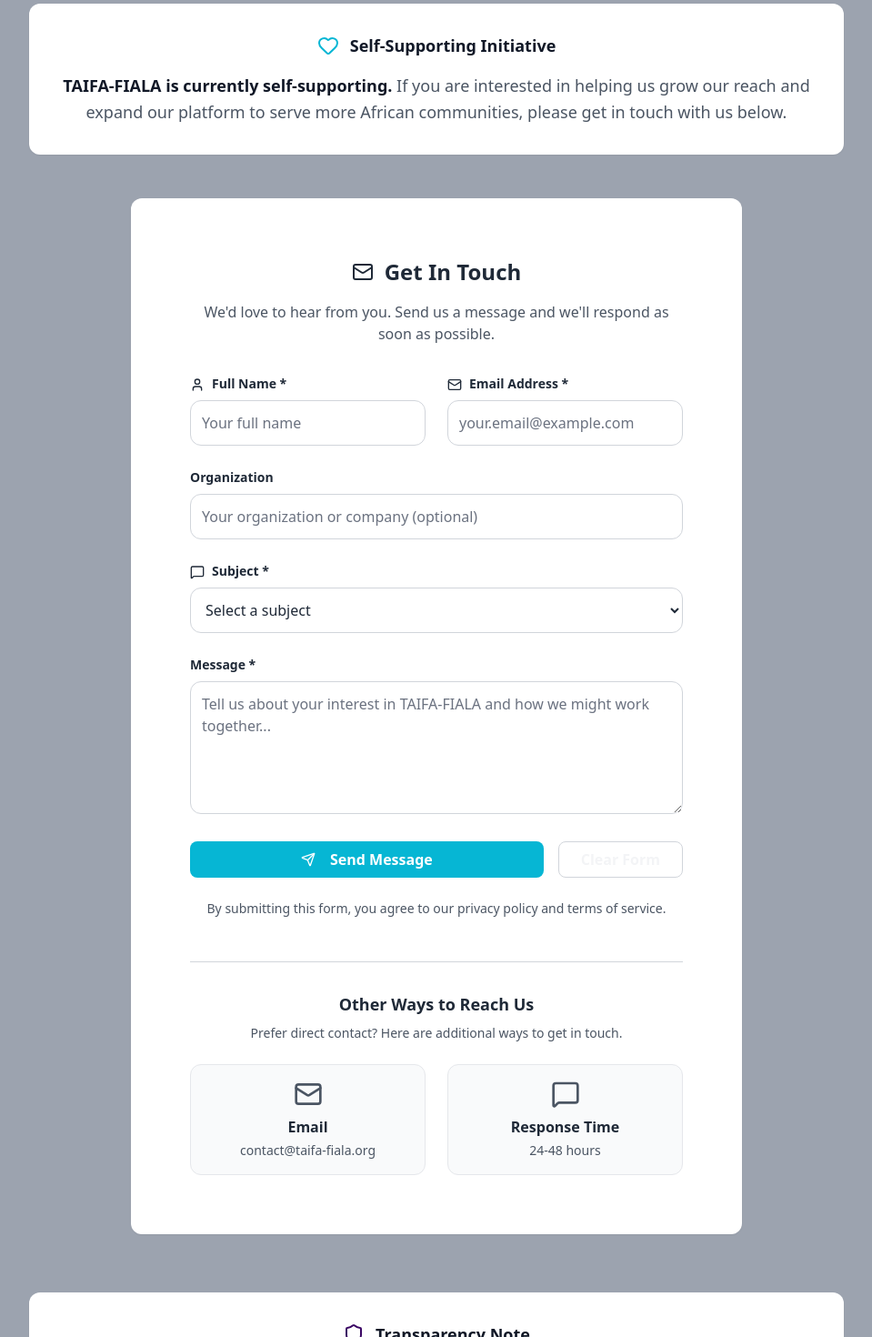
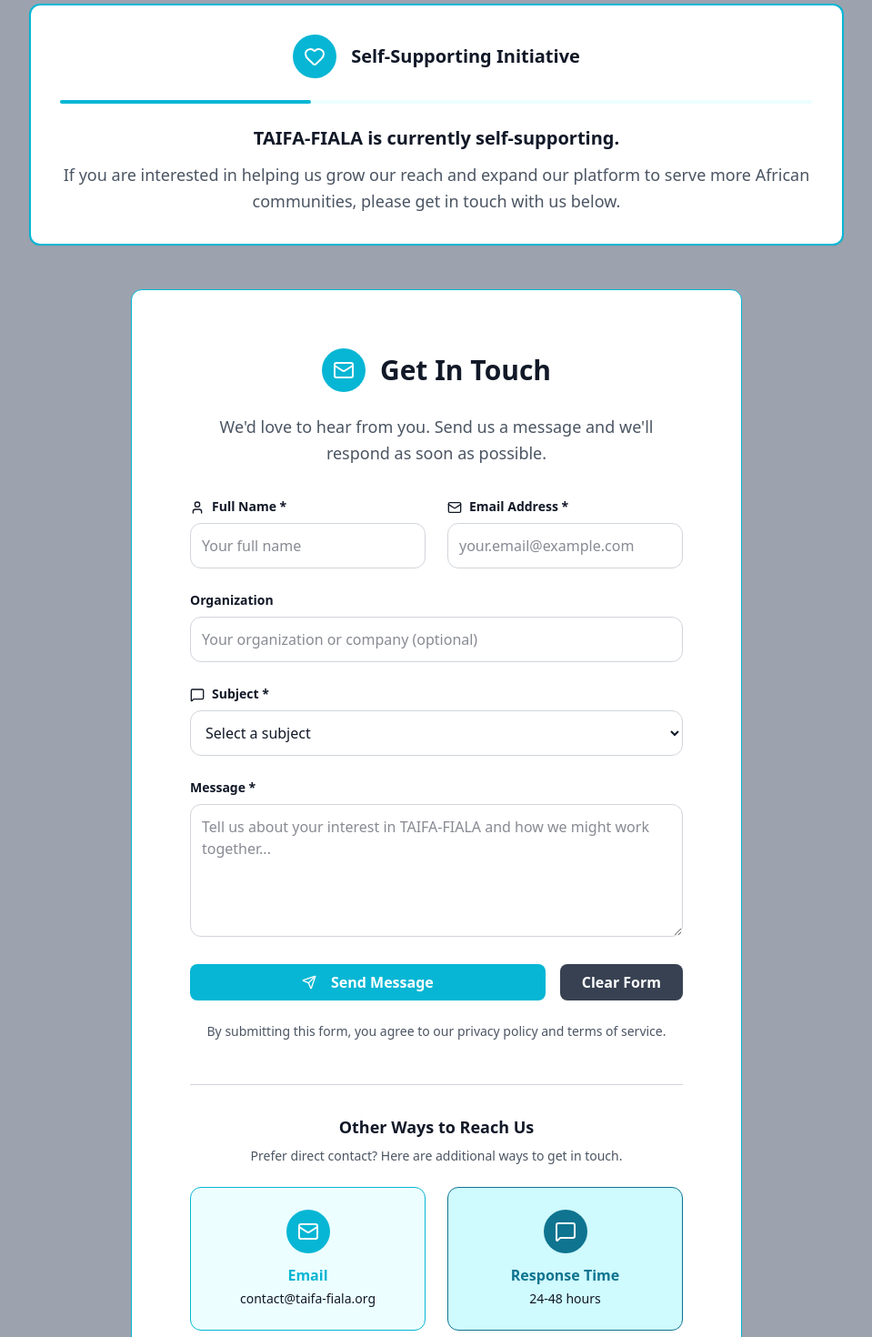
Before and after one commit to drjforrest/TAIFA-FIALA-v2, a Next.js app in the folder frontend/: page /about in a window 1280 px wide. Shown: the part 2580-4050 px from the top of the page at 91% size, without its empty margins (160-1119 px from the left). Built offline with nearby package versions, Linux system fonts and the light colour scheme.

Commit message:
feat: Enhance About and Contact pages with improved UI elements, styles, and responsiveness

```diff
--- a/frontend/src/app/about/page.tsx
+++ b/frontend/src/app/about/page.tsx
@@ -383,31 +383,49 @@
 
             {/* Funding Statement */}
             <Card
-              className="max-w-4xl mx-auto mb-12 p-8"
+              className="max-w-4xl mx-auto mb-12 p-8 transition-all duration-300 hover:shadow-lg"
               style={{
                 backgroundColor: "var(--color-card)",
-                borderColor: "var(--color-border)",
+                borderColor: "var(--color-primary)",
+                borderWidth: "2px",
               }}
             >
-              <div className="flex items-center justify-center mb-4">
-                <Heart
-                  className="h-6 w-6 mr-3"
-                  style={{ color: "var(--color-primary)" }}
-                />
+              <div className="flex items-center justify-center mb-6">
+                <div
+                  className="w-12 h-12 rounded-full flex items-center justify-center mr-4"
+                  style={{
+                    backgroundColor: "var(--color-primary)",
+                    color: "var(--color-primary-foreground)",
+                  }}
+                >
+                  <Heart className="h-6 w-6" />
+                </div>
                 <span
-                  className="text-lg font-semibold"
+                  className="text-xl font-bold"
                   style={{ color: "var(--color-card-foreground)" }}
                 >
                   Self-Supporting Initiative
                 </span>
               </div>
+              <div
+                className="w-full h-1 rounded-full mb-6"
+                style={{ backgroundColor: "var(--color-primary-background)" }}
+              >
+                <div
+                  className="h-full w-1/3 rounded-full"
+                  style={{ backgroundColor: "var(--color-primary)" }}
+                ></div>
+              </div>
               <p
-                className="leading-relaxed text-lg"
+                className="leading-relaxed text-lg text-center"
                 style={{ color: "var(--color-muted-foreground)" }}
               >
-                <strong style={{ color: "var(--color-card-foreground)" }}>
+                <strong
+                  className="block text-xl mb-3"
+                  style={{ color: "var(--color-card-foreground)" }}
+                >
                   TAIFA-FIALA is currently self-supporting.
-                </strong>{" "}
+                </strong>
                 If you are interested in helping us grow our reach and expand
                 our platform to serve more African communities, please get in
                 touch with us below.
@@ -421,34 +439,52 @@
 
           <div className="text-center">
             <Card
-              className="max-w-4xl mx-auto p-8"
+              className="max-w-4xl mx-auto p-8 transition-all duration-300 hover:shadow-lg"
               style={{
                 backgroundColor: "var(--color-card)",
-                borderColor: "var(--color-border)",
+                borderColor: "var(--color-accent)",
+                borderWidth: "2px",
               }}
             >
-              <div className="flex items-center justify-center mb-4">
-                <Shield
-                  className="h-6 w-6 mr-3"
-                  style={{ color: "var(--color-accent)" }}
-                />
+              <div className="flex items-center justify-center mb-6">
+                <div
+                  className="w-12 h-12 rounded-full flex items-center justify-center mr-4"
+                  style={{
+                    backgroundColor: "var(--color-accent)",
+                    color: "var(--color-accent-foreground)",
+                  }}
+                >
+                  <Shield className="h-6 w-6" />
+                </div>
                 <span
-                  className="text-lg font-semibold"
+                  className="text-xl font-bold"
                   style={{ color: "var(--color-card-foreground)" }}
                 >
                   Transparency Note
                 </span>
               </div>
+              <div
+                className="w-full h-1 rounded-full mb-6"
+                style={{ backgroundColor: "var(--color-accent-background)" }}
+              >
+                <div
+                  className="h-full w-full rounded-full"
+                  style={{ backgroundColor: "var(--color-accent)" }}
+                ></div>
+              </div>
               <p
-                className="leading-relaxed mb-4"
+                className="leading-relaxed mb-4 text-center"
                 style={{ color: "var(--color-muted-foreground)" }}
               >
-                <strong style={{ color: "var(--color-card-foreground)" }}>
+                <strong
+                  className="block text-lg mb-3"
+                  style={{ color: "var(--color-card-foreground)" }}
+                >
                   TAIFA-FIALA operates as an independent initiative.
                 </strong>
               </p>
               <p
-                className="text-sm leading-relaxed"
+                className="leading-relaxed text-center"
                 style={{ color: "var(--color-muted-foreground)" }}
               >
                 Our funding sources and methodology are fully documented to
--- a/frontend/src/components/contact/ContactForm.tsx
+++ b/frontend/src/components/contact/ContactForm.tsx
@@ -73,24 +73,44 @@
     marginBottom: "8px",
     fontSize: "14px",
     fontWeight: "600",
-    color: "#1f2937",
+    color: "var(--color-card-foreground)",
   };
 
   if (submitStatus === "success") {
     return (
-      <Card className="max-w-2xl mx-auto bg-white/20 backdrop-blur-sm border border-white/30">
+      <Card
+        className="max-w-2xl mx-auto backdrop-blur-sm border"
+        style={{
+          backgroundColor: "var(--color-success-background)",
+          borderColor: "var(--color-success)",
+        }}
+      >
         <CardContent className="p-16 text-center">
-          <CheckCircle className="h-16 w-16 mx-auto mb-4 text-green-400" />
-          <h3 className="text-2xl font-bold text-white mb-4">
+          <CheckCircle
+            className="h-16 w-16 mx-auto mb-4"
+            style={{ color: "var(--color-success)" }}
+          />
+          <h3
+            className="text-2xl font-bold mb-4"
+            style={{ color: "var(--color-success)" }}
+          >
             Message Sent Successfully!
           </h3>
-          <p className="text-white/90 mb-6">
+          <p
+            className="mb-6 text-lg"
+            style={{ color: "var(--color-card-foreground)" }}
+          >
             Thank you for reaching out. We'll get back to you within 24-48
             hours.
           </p>
           <Button
             onClick={() => setSubmitStatus("idle")}
-            className="bg-white/20 text-white border border-white/30 hover:bg-white/30"
+            style={{
+              backgroundColor: "var(--color-success)",
+              color: "var(--color-success-foreground)",
+              borderColor: "var(--color-success)",
+            }}
+            className="hover:opacity-90 transition-opacity duration-200"
           >
             Send Another Message
           </Button>
@@ -100,13 +120,36 @@
   }
 
   return (
-    <Card className="max-w-2xl mx-auto bg-white/20 backdrop-blur-sm border border-white/30 p-16">
+    <Card
+      className="max-w-2xl mx-auto backdrop-blur-sm border"
+      style={{
+        backgroundColor: "var(--color-card)",
+        borderColor: "var(--color-primary)",
+        padding: "4rem",
+      }}
+    >
         <div className="text-center mb-8">
-          <div className="flex items-center justify-center mb-4">
-            <Mail className="h-6 w-6 text-gray-800 mr-3" />
-            <h3 className="text-2xl font-bold text-gray-800">Get In Touch</h3>
+          <div className="flex items-center justify-center mb-6">
+            <div
+              className="w-12 h-12 rounded-full flex items-center justify-center mr-4"
+              style={{
+                backgroundColor: "var(--color-primary)",
+                color: "var(--color-primary-foreground)",
+              }}
+            >
+              <Mail className="h-6 w-6" />
+            </div>
+            <h3
+              className="text-3xl font-bold"
+              style={{ color: "var(--color-card-foreground)" }}
+            >
+              Get In Touch
+            </h3>
           </div>
-          <p className="text-gray-600">
+          <p
+            className="text-lg leading-relaxed"
+            style={{ color: "var(--color-muted-foreground)" }}
+          >
             We'd love to hear from you. Send us a message and we'll respond as
             soon as possible.
           </p>
@@ -121,10 +164,23 @@
               </label>
               <input
                 type="text"
-                className="w-full p-3 rounded-lg border border-gray-300 bg-white text-gray-800 placeholder:text-gray-500"
+                className="w-full p-3 rounded-lg border transition-all duration-200 focus:outline-none focus:ring-2"
+                style={{
+                  backgroundColor: "var(--color-input)",
+                  borderColor: "var(--color-border)",
+                  color: "var(--color-card-foreground)",
+                }}
                 value={formData.name}
                 onChange={(e) => handleInputChange("name", e.target.value)}
                 placeholder="Your full name"
+                onFocus={(e) => {
+                  e.target.style.borderColor = "var(--color-primary)";
+                  e.target.style.boxShadow = `0 0 0 2px var(--color-primary-background)`;
+                }}
+                onBlur={(e) => {
+                  e.target.style.borderColor = "var(--color-border)";
+                  e.target.style.boxShadow = "none";
+                }}
                 required
               />
             </div>
@@ -135,10 +191,23 @@
               </label>
               <input
                 type="email"
-                className="w-full p-3 rounded-lg border border-gray-300 bg-white text-gray-800 placeholder:text-gray-500"
+                className="w-full p-3 rounded-lg border transition-all duration-200 focus:outline-none focus:ring-2"
+                style={{
+                  backgroundColor: "var(--color-input)",
+                  borderColor: "var(--color-border)",
+                  color: "var(--color-card-foreground)",
+                }}
                 value={formData.email}
                 onChange={(e) => handleInputChange("email", e.target.value)}
                 placeholder="your.email@example.com"
+                onFocus={(e) => {
+                  e.target.style.borderColor = "var(--color-primary)";
+                  e.target.style.boxShadow = `0 0 0 2px var(--color-primary-background)`;
+                }}
+                onBlur={(e) => {
+                  e.target.style.borderColor = "var(--color-border)";
+                  e.target.style.boxShadow = "none";
+                }}
                 required
               />
             </div>
@@ -148,12 +217,25 @@
             <label style={labelStyles}>Organization</label>
             <input
               type="text"
-              className="w-full p-3 rounded-lg border border-gray-300 bg-white text-gray-800 placeholder:text-gray-500"
+              className="w-full p-3 rounded-lg border transition-all duration-200 focus:outline-none focus:ring-2"
+              style={{
+                backgroundColor: "var(--color-input)",
+                borderColor: "var(--color-border)",
+                color: "var(--color-card-foreground)",
+              }}
               value={formData.organization}
               onChange={(e) =>
                 handleInputChange("organization", e.target.value)
               }
               placeholder="Your organization or company (optional)"
+              onFocus={(e) => {
+                e.target.style.borderColor = "var(--color-primary)";
+                e.target.style.boxShadow = `0 0 0 2px var(--color-primary-background)`;
+              }}
+              onBlur={(e) => {
+                e.target.style.borderColor = "var(--color-border)";
+                e.target.style.boxShadow = "none";
+              }}
             />
           </div>
 
@@ -163,77 +245,72 @@
               Subject *
             </label>
             <select
-              className="w-full p-3 rounded-lg border border-gray-300 bg-white text-gray-800"
+              className="w-full p-3 rounded-lg border transition-all duration-200 focus:outline-none focus:ring-2"
+              style={{
+                backgroundColor: "var(--color-input)",
+                borderColor: "var(--color-border)",
+                color: "var(--color-card-foreground)",
+              }}
               value={formData.subject}
               onChange={(e) => handleInputChange("subject", e.target.value)}
+              onFocus={(e) => {
+                e.target.style.borderColor = "var(--color-primary)";
+                e.target.style.boxShadow = `0 0 0 2px var(--color-primary-background)`;
+              }}
+              onBlur={(e) => {
+                e.target.style.borderColor = "var(--color-border)";
+                e.target.style.boxShadow = "none";
+              }}
               required
             >
-              <option
-                value=""
-                style={{ color: "#374151", backgroundColor: "white" }}
-              >
-                Select a subject
-              </option>
-              <option
-                value="partnership"
-                style={{ color: "#374151", backgroundColor: "white" }}
-              >
-                Partnership Opportunities
-              </option>
-              <option
-                value="funding"
-                style={{ color: "#374151", backgroundColor: "white" }}
-              >
-                Funding & Support
-              </option>
-              <option
-                value="research"
-                style={{ color: "#374151", backgroundColor: "white" }}
-              >
-                Research Collaboration
-              </option>
-              <option
-                value="data"
-                style={{ color: "#374151", backgroundColor: "white" }}
-              >
-                Data Contribution
-              </option>
-              <option
-                value="media"
-                style={{ color: "#374151", backgroundColor: "white" }}
-              >
-                Media & Press
-              </option>
-              <option
-                value="general"
-                style={{ color: "#374151", backgroundColor: "white" }}
-              >
-                General Inquiry
-              </option>
-              <option
-                value="other"
-                style={{ color: "#374151", backgroundColor: "white" }}
-              >
-                Other
-              </option>
+              <option value="">Select a subject</option>
+              <option value="partnership">Partnership Opportunities</option>
+              <option value="funding">Funding & Support</option>
+              <option value="research">Research Collaboration</option>
+              <option value="data">Data Contribution</option>
+              <option value="media">Media & Press</option>
+              <option value="general">General Inquiry</option>
+              <option value="other">Other</option>
             </select>
           </div>
 
           <div>
             <label style={labelStyles}>Message *</label>
             <textarea
-              className="w-full p-3 rounded-lg border border-gray-300 bg-white text-gray-800 placeholder:text-gray-500 min-h-[120px] resize-vertical"
+              className="w-full p-3 rounded-lg border transition-all duration-200 focus:outline-none focus:ring-2 min-h-[120px] resize-vertical"
+              style={{
+                backgroundColor: "var(--color-input)",
+                borderColor: "var(--color-border)",
+                color: "var(--color-card-foreground)",
+              }}
               value={formData.message}
               onChange={(e) => handleInputChange("message", e.target.value)}
               placeholder="Tell us about your interest in TAIFA-FIALA and how we might work together..."
               rows={5}
+              onFocus={(e) => {
+                e.target.style.borderColor = "var(--color-primary)";
+                e.target.style.boxShadow = `0 0 0 2px var(--color-primary-background)`;
+              }}
+              onBlur={(e) => {
+                e.target.style.borderColor = "var(--color-border)";
+                e.target.style.boxShadow = "none";
+              }}
               required
             />
           </div>
 
           {submitStatus === "error" && (
-            <div className="p-4 bg-red-500/20 border border-red-500/30 rounded-lg">
-              <p className="text-red-200 text-sm">
+            <div
+              className="p-4 border rounded-lg"
+              style={{
+                backgroundColor: "var(--color-destructive-background)",
+                borderColor: "var(--color-destructive)",
+              }}
+            >
+              <p
+                className="text-sm font-medium"
+                style={{ color: "var(--color-destructive)" }}
+              >
                 There was an error sending your message. Please try again or
                 contact us directly.
               </p>
@@ -244,11 +321,26 @@
             <Button
               type="submit"
               disabled={isSubmitting}
-              className="flex-1 bg-white text-gray-900 hover:bg-white/90 font-semibold"
+              className="flex-1 font-semibold transition-all duration-200 hover:shadow-lg"
+              style={{
+                backgroundColor: "var(--color-primary)",
+                color: "var(--color-primary-foreground)",
+              }}
+              onMouseEnter={(e) => {
+                const target = e.target as HTMLButtonElement;
+                target.style.backgroundColor = "var(--color-primary-hover)";
+              }}
+              onMouseLeave={(e) => {
+                const target = e.target as HTMLButtonElement;
+                target.style.backgroundColor = "var(--color-primary)";
+              }}
             >
               {isSubmitting ? (
                 <>
-                  <div className="animate-spin rounded-full h-4 w-4 border-b-2 border-gray-900 mr-2"></div>
+                  <div
+                    className="animate-spin rounded-full h-4 w-4 border-b-2 mr-2"
+                    style={{ borderColor: "var(--color-primary-foreground)" }}
+                  ></div>
                   Sending...
                 </>
               ) : (
@@ -260,8 +352,20 @@
             </Button>
             <Button
               type="button"
-              variant="outline"
-              className="border-gray-300 text-gray-800 hover:bg-gray-50 bg-white"
+              className="font-semibold transition-all duration-200 hover:shadow-md"
+              style={{
+                backgroundColor: "var(--color-secondary)",
+                color: "var(--color-secondary-foreground)",
+                borderColor: "var(--color-secondary)",
+              }}
+              onMouseEnter={(e) => {
+                const target = e.target as HTMLButtonElement;
+                target.style.backgroundColor = "var(--color-secondary-hover)";
+              }}
+              onMouseLeave={(e) => {
+                const target = e.target as HTMLButtonElement;
+                target.style.backgroundColor = "var(--color-secondary)";
+              }}
               onClick={() => {
                 setFormData({
                   name: "",
@@ -278,7 +382,10 @@
           </div>
 
           <div className="text-center">
-            <p className="text-sm text-gray-600">
+            <p
+              className="text-sm"
+              style={{ color: "var(--color-muted-foreground)" }}
+            >
               By submitting this form, you agree to our privacy policy and terms
               of service.
             </p>
@@ -286,26 +393,83 @@
         </form>
 
         {/* Alternative Contact Methods */}
-        <div className="mt-12 pt-8 border-t border-gray-300">
+        <div
+          className="mt-12 pt-8 border-t"
+          style={{ borderColor: "var(--color-border)" }}
+        >
           <div className="text-center mb-6">
-            <h4 className="text-lg font-semibold text-gray-800 mb-2">
+            <h4
+              className="text-lg font-semibold mb-2"
+              style={{ color: "var(--color-card-foreground)" }}
+            >
               Other Ways to Reach Us
             </h4>
-            <p className="text-gray-600 text-sm">
+            <p
+              className="text-sm"
+              style={{ color: "var(--color-muted-foreground)" }}
+            >
               Prefer direct contact? Here are additional ways to get in touch.
             </p>
           </div>
 
           <div className="grid md:grid-cols-2 gap-6">
-            <div className="text-center p-4 bg-gray-50 rounded-lg border border-gray-200">
-              <Mail className="h-8 w-8 mx-auto mb-2 text-gray-600" />
-              <h5 className="font-semibold text-gray-800 mb-1">Email</h5>
-              <p className="text-gray-600 text-sm">contact@taifa-fiala.org</p>
+            <div
+              className="text-center p-6 rounded-lg border transition-all duration-200 hover:shadow-md"
+              style={{
+                backgroundColor: "var(--color-primary-background)",
+                borderColor: "var(--color-primary)",
+              }}
+            >
+              <div
+                className="w-12 h-12 rounded-full flex items-center justify-center mx-auto mb-3"
+                style={{
+                  backgroundColor: "var(--color-primary)",
+                  color: "var(--color-primary-foreground)",
+                }}
+              >
+                <Mail className="h-6 w-6" />
+              </div>
+              <h5
+                className="font-semibold mb-1"
+                style={{ color: "var(--color-primary)" }}
+              >
+                Email
+              </h5>
+              <p
+                className="text-sm font-medium"
+                style={{ color: "var(--color-card-foreground)" }}
+              >
+                contact@taifa-fiala.org
+              </p>
             </div>
-            <div className="text-center p-4 bg-gray-50 rounded-lg border border-gray-200">
-              <MessageSquare className="h-8 w-8 mx-auto mb-2 text-gray-600" />
-              <h5 className="font-semibold text-gray-800 mb-1">Response Time</h5>
-              <p className="text-gray-600 text-sm">24-48 hours</p>
+            <div
+              className="text-center p-6 rounded-lg border transition-all duration-200 hover:shadow-md"
+              style={{
+                backgroundColor: "var(--color-info-background)",
+                borderColor: "var(--color-info)",
+              }}
+            >
+              <div
+                className="w-12 h-12 rounded-full flex items-center justify-center mx-auto mb-3"
+                style={{
+                  backgroundColor: "var(--color-info)",
+                  color: "var(--color-info-foreground)",
+                }}
+              >
+                <MessageSquare className="h-6 w-6" />
+              </div>
+              <h5
+                className="font-semibold mb-1"
+                style={{ color: "var(--color-info)" }}
+              >
+                Response Time
+              </h5>
+              <p
+                className="text-sm font-medium"
+                style={{ color: "var(--color-card-foreground)" }}
+              >
+                24-48 hours
+              </p>
             </div>
           </div>
         </div>
```
